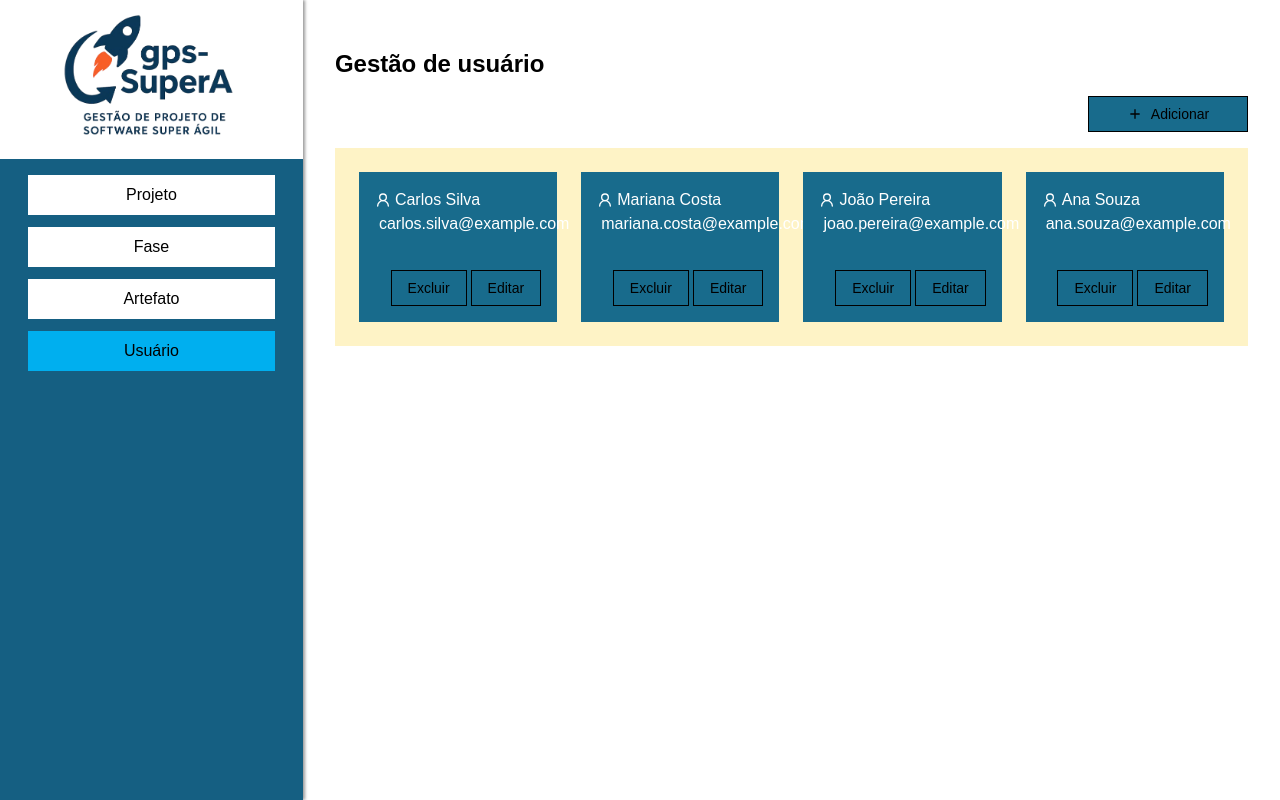
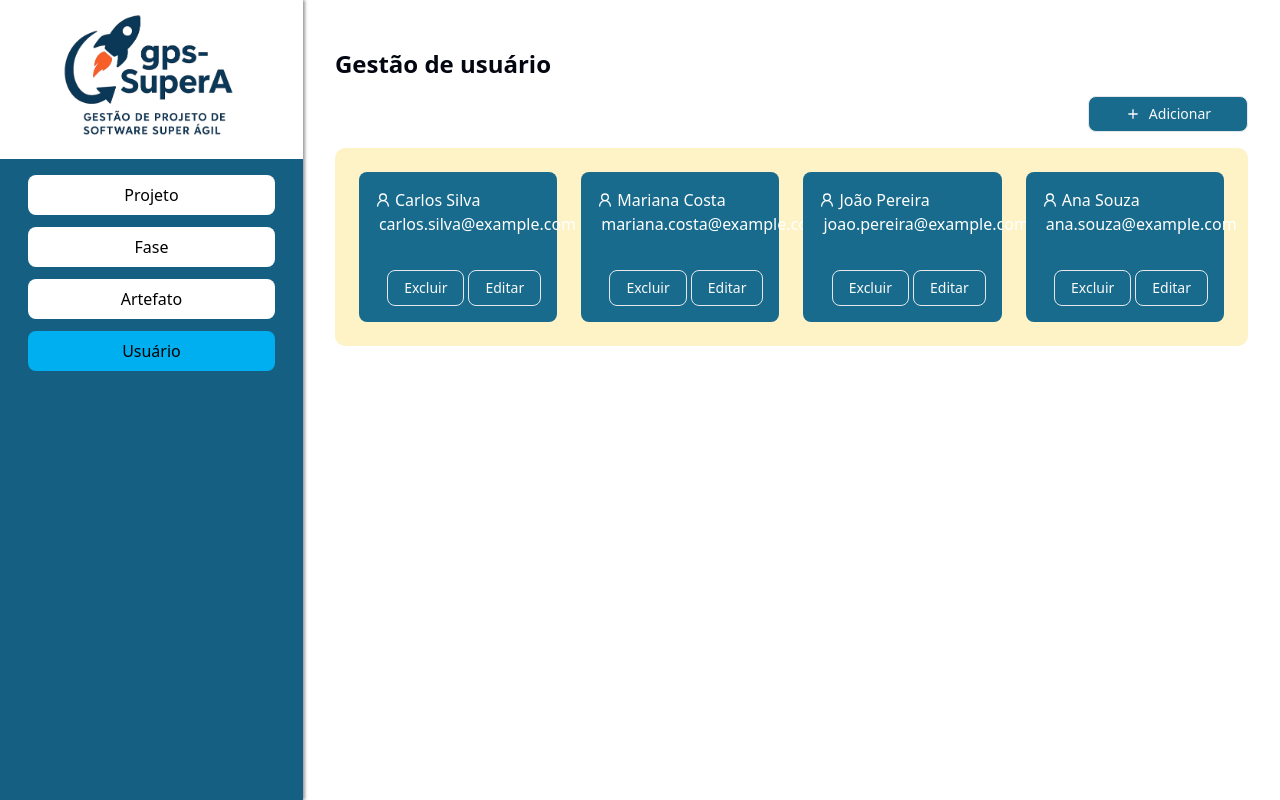
Before and after one commit to wilyJ80/engenharia-de-software-frontend, a Next.js app: page /user_manager in a window 1280 px wide. Built offline with nearby package versions, Linux system fonts and the light colour scheme.

Commit message:
fix: corrigindo css

```diff
--- a/src/app/globals.css
+++ b/src/app/globals.css
@@ -6,6 +6,38 @@
 :root {
   /* --background: #ffffff;
   --foreground: #171717; */
+  --radius: 0.625rem;
+  --background: oklch(1 0 0);
+  --foreground: oklch(0.13 0.028 261.692);
+  --card: oklch(1 0 0);
+  --card-foreground: oklch(0.13 0.028 261.692);
+  --popover: oklch(1 0 0);
+  --popover-foreground: oklch(0.13 0.028 261.692);
+  --primary: oklch(0.21 0.034 264.665);
+  --primary-foreground: oklch(0.985 0.002 247.839);
+  --secondary: oklch(0.967 0.003 264.542);
+  --secondary-foreground: oklch(0.21 0.034 264.665);
+  --muted: oklch(0.967 0.003 264.542);
+  --muted-foreground: oklch(0.551 0.027 264.364);
+  --accent: oklch(0.967 0.003 264.542);
+  --accent-foreground: oklch(0.21 0.034 264.665);
+  --destructive: oklch(0.577 0.245 27.325);
+  --border: oklch(0.928 0.006 264.531);
+  --input: oklch(0.928 0.006 264.531);
+  --ring: oklch(0.707 0.022 261.325);
+  --chart-1: oklch(0.646 0.222 41.116);
+  --chart-2: oklch(0.6 0.118 184.704);
+  --chart-3: oklch(0.398 0.07 227.392);
+  --chart-4: oklch(0.828 0.189 84.429);
+  --chart-5: oklch(0.769 0.188 70.08);
+  --sidebar: oklch(0.985 0.002 247.839);
+  --sidebar-foreground: oklch(0.13 0.028 261.692);
+  --sidebar-primary: oklch(0.21 0.034 264.665);
+  --sidebar-primary-foreground: oklch(0.985 0.002 247.839);
+  --sidebar-accent: oklch(0.967 0.003 264.542);
+  --sidebar-accent-foreground: oklch(0.21 0.034 264.665);
+  --sidebar-border: oklch(0.928 0.006 264.531);
+  --sidebar-ring: oklch(0.707 0.022 261.325)
 }
 
 @theme inline {
@@ -56,5 +88,47 @@
 body {
   /* background: var(--background);
   color: var(--foreground); */
-  font-family: Arial, Helvetica, sans-serif;
 }
+
+.dark {
+  --background: oklch(0.13 0.028 261.692);
+  --foreground: oklch(0.985 0.002 247.839);
+  --card: oklch(0.21 0.034 264.665);
+  --card-foreground: oklch(0.985 0.002 247.839);
+  --popover: oklch(0.21 0.034 264.665);
+  --popover-foreground: oklch(0.985 0.002 247.839);
+  --primary: oklch(0.928 0.006 264.531);
+  --primary-foreground: oklch(0.21 0.034 264.665);
+  --secondary: oklch(0.278 0.033 256.848);
+  --secondary-foreground: oklch(0.985 0.002 247.839);
+  --muted: oklch(0.278 0.033 256.848);
+  --muted-foreground: oklch(0.707 0.022 261.325);
+  --accent: oklch(0.278 0.033 256.848);
+  --accent-foreground: oklch(0.985 0.002 247.839);
+  --destructive: oklch(0.704 0.191 22.216);
+  --border: oklch(1 0 0 / 10%);
+  --input: oklch(1 0 0 / 15%);
+  --ring: oklch(0.551 0.027 264.364);
+  --chart-1: oklch(0.488 0.243 264.376);
+  --chart-2: oklch(0.696 0.17 162.48);
+  --chart-3: oklch(0.769 0.188 70.08);
+  --chart-4: oklch(0.627 0.265 303.9);
+  --chart-5: oklch(0.645 0.246 16.439);
+  --sidebar: oklch(0.21 0.034 264.665);
+  --sidebar-foreground: oklch(0.985 0.002 247.839);
+  --sidebar-primary: oklch(0.488 0.243 264.376);
+  --sidebar-primary-foreground: oklch(0.985 0.002 247.839);
+  --sidebar-accent: oklch(0.278 0.033 256.848);
+  --sidebar-accent-foreground: oklch(0.985 0.002 247.839);
+  --sidebar-border: oklch(1 0 0 / 10%);
+  --sidebar-ring: oklch(0.551 0.027 264.364);
+}
+
+@layer base {
+  * {
+    @apply border-border outline-ring/50;
+  }
+  body {
+    @apply bg-background text-foreground;
+  }
+}
```
